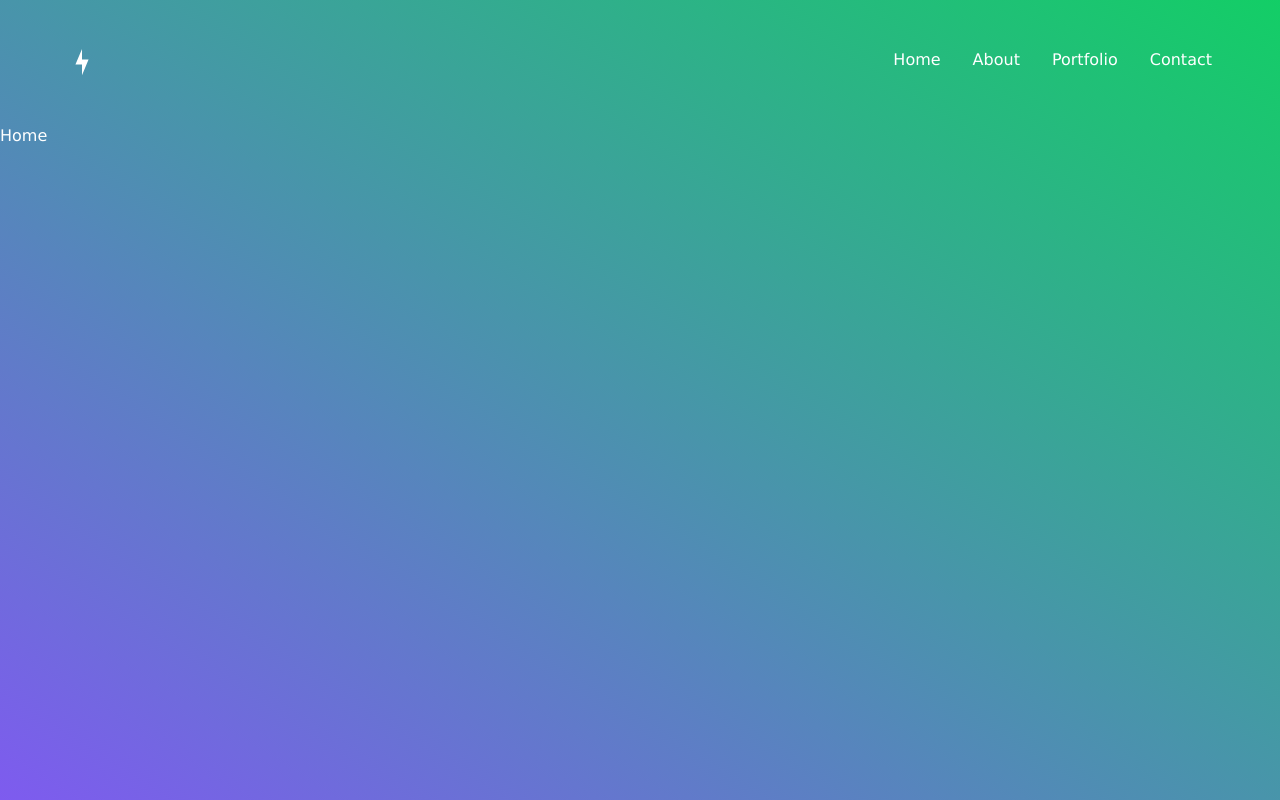
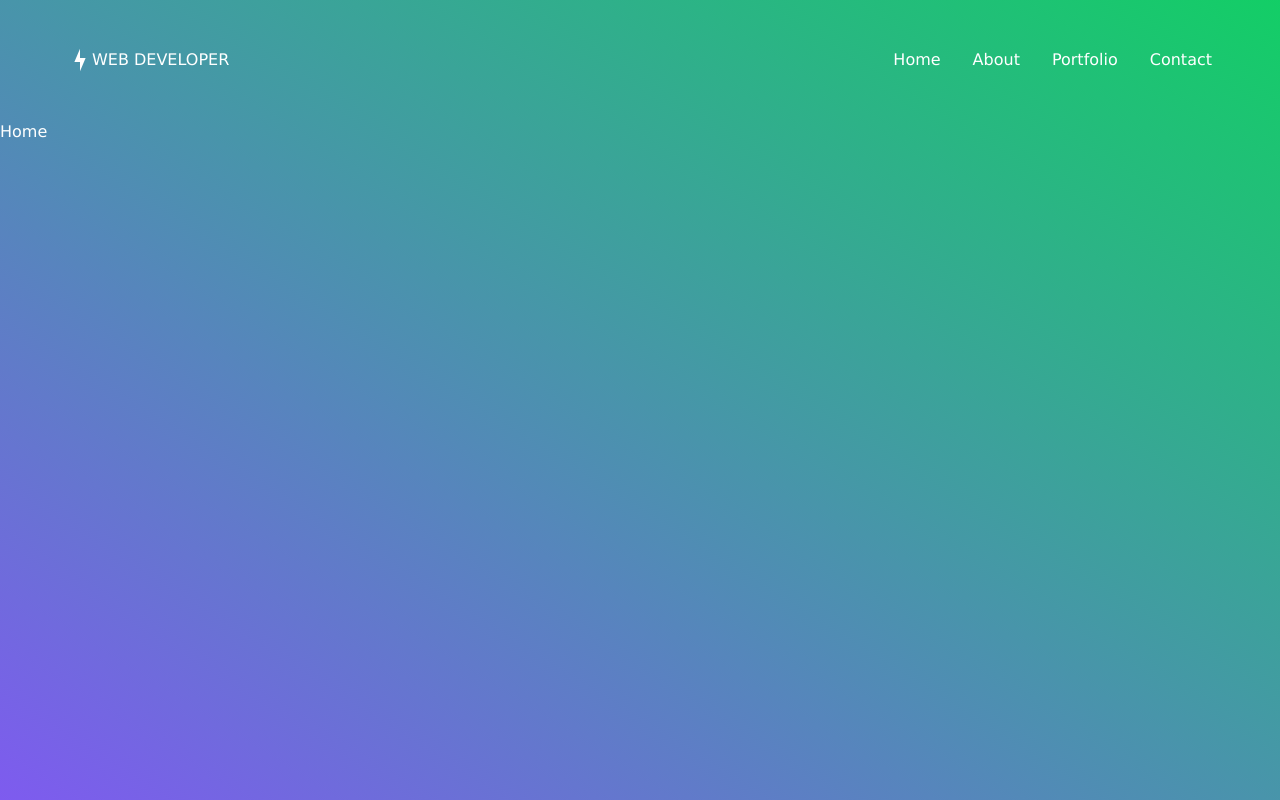
Before and after one commit to RideN91/my-web-portfolio, a React (Create React App) app: page / in a window 1280 px wide. Built offline with nearby package versions, Linux system fonts and the light colour scheme.

Commit message:
Navbar
positioning

```diff
--- a/src/components/Navbar.js
+++ b/src/components/Navbar.js
@@ -13,8 +13,9 @@ const Navbar = () => {
         <>
             <nav className='mx-auto w-full max-w-[1240px] justify-end px-12 py-12'>
                 <div className="flex-grow">
-                    <a  href="/">
-                        <GiElectric size={28} />
+                    <a  className="flex" href="/">
+                        <GiElectric size={24} />
+                        WEB DEVELOPER
                     </a>
                 </div>
 
@@ -42,18 +43,18 @@ const Navbar = () => {
                 </div>
 
                 <div className={`md:hidden ${isMenuOpen ? 'block' : 'hidden'}`}>
-                    <ul className="flex-bottom">
+                    <ul className="fixed top-24 left-12 flex-bottom space-y-4 justify-start">
                         <li>
-                            <a className="text-md" href="/">Home</a>
+                            <a className="text-md border-b" href="/">Home</a>
                         </li>
                         <li>
-                            <a className="text-md" href="/about-me">About</a>
+                            <a className="text-md border-b" href="/about-me">About</a>
                         </li>
                         <li>
-                            <a className="text-md" href="/portfolio">Portfolio</a>
+                            <a className="text-md border-b" href="/portfolio">Portfolio</a>
                         </li>
                         <li>
-                            <a className="text-md" href="/contact">Contact</a>
+                            <a className="text-md border-b" href="/contact">Contact</a>
                         </li>
                     </ul>
                 </div>
--- a/src/styles.css
+++ b/src/styles.css
@@ -21,7 +21,3 @@ body {
 nav {
     display: flex;
 }
-
-li:hover {
-    text-decoration: underline;
-}
```
